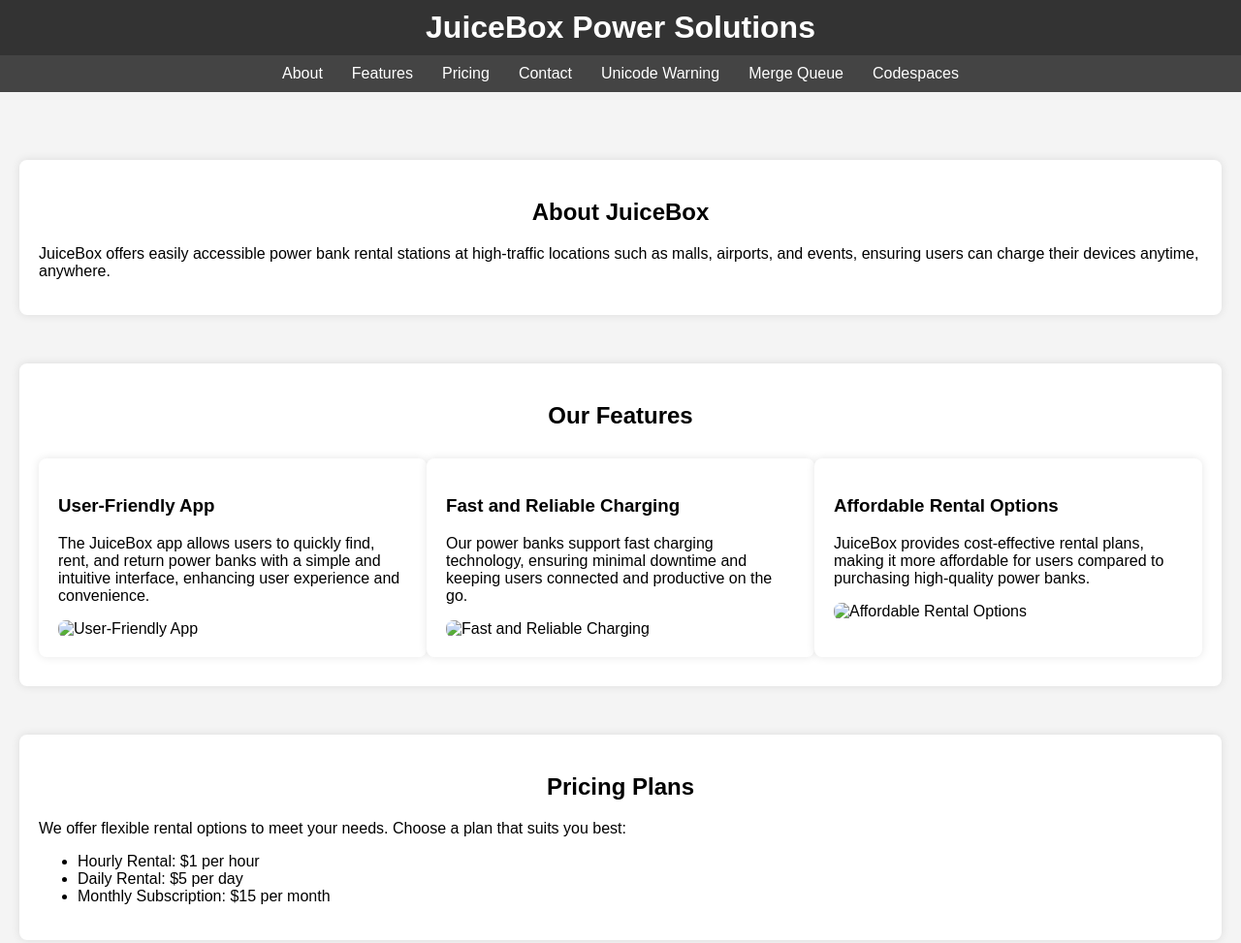
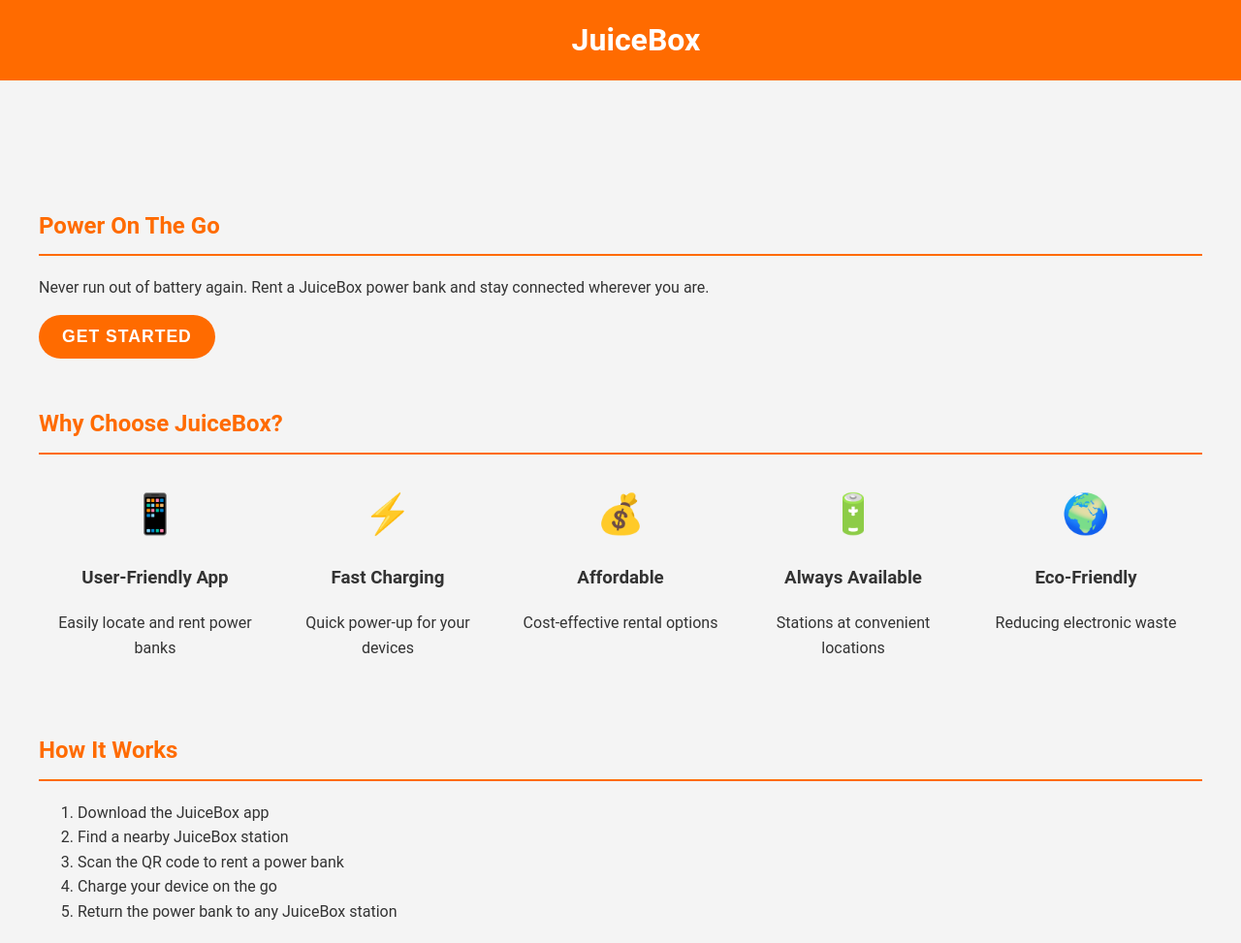
Before and after one commit to SwagCity007/SwagCity007.github.io, a plain HTML site: page index.html in a window 1280 px wide. Shown: the top 973 px of the page at 97% size. Drawn offline with Linux system fonts and the light colour scheme.

Commit message:
Update2 index.html

```diff
--- a/index.html
+++ b/index.html
@@ -3,149 +3,297 @@
 <head>
     <meta charset="UTF-8">
     <meta name="viewport" content="width=device-width, initial-scale=1.0">
-    <title>JuiceBox Power Solutions</title>
+    <title>JuiceBox - Power On The Go</title>
     <style>
+        :root {
+            --primary-color: #FF6B00;
+            --secondary-color: #333;
+            --text-color: #333;
+            --background-color: #f4f4f4;
+        }
+
         body {
-            font-family: Arial, sans-serif;
+            font-family: 'Roboto', sans-serif;
+            line-height: 1.6;
+            color: var(--text-color);
             margin: 0;
             padding: 0;
-            background: #f4f4f4;
+            background-color: var(--background-color);
         }
+
         header {
-            background: #333;
-            color: #fff;
-            padding: 10px 0;
+            background-color: var(--primary-color);
+            color: white;
             text-align: center;
+            padding: 1rem;
+            position: fixed;
+            width: 100%;
+            top: 0;
+            z-index: 1000;
         }
-        header h1 {
-            margin: 0;
+
+        .logo {
+            font-size: 2em;
+            font-weight: bold;
         }
+
         nav {
+            background-color: white;
+            padding: 0.5rem;
+            box-shadow: 0 2px 4px rgba(0,0,0,0.1);
+        }
+
+        nav ul {
+            list-style-type: none;
+            padding: 0;
             display: flex;
             justify-content: center;
-            background: #444;
-            padding: 10px 0;
         }
-        nav a {
-            color: #fff;
+
+        nav ul li {
             margin: 0 15px;
+        }
+
+        nav ul li a {
+            color: var(--secondary-color);
             text-decoration: none;
+            font-weight: bold;
+            transition: color 0.3s;
         }
-        .container {
-            padding: 20px;
+
+        nav ul li a:hover {
+            color: var(--primary-color);
         }
+
+        main {
+            padding: 120px 2rem 2rem;
+            max-width: 1200px;
+            margin: 0 auto;
+        }
+
         .section {
-            margin: 50px 0;
+            margin-bottom: 3rem;
+            opacity: 0;
+            transform: translateY(20px);
+            transition: opacity 0.5s, transform 0.5s;
         }
+
+        .section.animated {
+            opacity: 1;
+            transform: translateY(0);
+        }
+
+        h2 {
+            color: var(--primary-color);
+            border-bottom: 2px solid var(--primary-color);
+            padding-bottom: 10px;
+        }
+
+        .cta-button {
+            background-color: var(--primary-color);
+            color: white;
+            padding: 12px 24px;
+            border: none;
+            border-radius: 25px;
+            font-size: 1.1em;
+            cursor: pointer;
+            transition: background-color 0.3s, transform 0.3s;
+            text-transform: uppercase;
+            font-weight: bold;
+            letter-spacing: 1px;
+        }
+
+        .cta-button:hover {
+            background-color: #FF8C00;
+            transform: translateY(-2px);
+        }
+
         .infographic {
             display: flex;
             justify-content: space-around;
             flex-wrap: wrap;
+            margin-top: 20px;
         }
-        .infographic div {
-            width: 30%;
-            padding: 20px;
-            background: #fff;
-            margin: 10px 0;
-            border-radius: 8px;
-            box-shadow: 0 0 10px rgba(0, 0, 0, 0.1);
+
+        .infographic-item {
+            text-align: center;
+            margin: 10px;
+            flex-basis: calc(20% - 20px);
+            transition: transform 0.3s;
         }
-        .infographic img {
-            max-width: 100%;
-            border-radius: 8px;
+
+        .infographic-item:hover {
+            transform: scale(1.05);
         }
-        .about, .features, .pricing, .contact, .unicode-warning, .merge-queue, .codespaces {
-            background: #fff;
-            padding: 20px;
-            border-radius: 8px;
-            box-shadow: 0 0 10px rgba(0, 0, 0, 0.1);
+
+        .infographic-icon {
+            font-size: 2.5em;
+            color: var(--primary-color);
+            margin-bottom: 10px;
         }
-        .about h2, .features h2, .pricing h2, .contact h2, .unicode-warning h2, .merge-queue h2, .codespaces h2 {
+
+        #map {
+            height: 400px;
+            width: 100%;
+            background-color: #eee;
+            margin-top: 20px;
+            border-radius: 10px;
+            overflow: hidden;
+        }
+
+        footer {
+            background-color: var(--secondary-color);
+            color: white;
             text-align: center;
+            padding: 1rem;
+            margin-top: 2rem;
         }
-        footer {
-            text-align: center;
-            padding: 20px;
-            background: #333;
-            color: #fff;
+
+        @media (max-width: 768px) {
+            nav ul {
+                flex-direction: column;
+                align-items: center;
+            }
+
+            nav ul li {
+                margin: 10px 0;
+            }
+
+            .infographic-item {
+                flex-basis: calc(50% - 20px);
+            }
         }
     </style>
 </head>
 <body>
     <header>
-        <h1>JuiceBox Power Solutions</h1>
+        <div class="logo">JuiceBox</div>
     </header>
+
     <nav>
-        <a href="#about">About</a>
-        <a href="#features">Features</a>
-        <a href="#pricing">Pricing</a>
-        <a href="#contact">Contact</a>
-        <a href="#unicode-warning">Unicode Warning</a>
-        <a href="#merge-queue">Merge Queue</a>
-        <a href="#codespaces">Codespaces</a>
+        <ul>
+            <li><a href="#home">Home</a></li>
+            <li><a href="#about">About</a></li>
+            <li><a href="#how-it-works">How It Works</a></li>
+            <li><a href="#locations">Locations</a></li>
+            <li><a href="#contact">Contact</a></li>
+        </ul>
     </nav>
-    <div class="container">
-        <section id="about" class="about section">
-            <h2>About JuiceBox</h2>
-            <p>JuiceBox offers easily accessible power bank rental stations at high-traffic locations such as malls, airports, and events, ensuring users can charge their devices anytime, anywhere.</p>
+
+    <main>
+        <section id="home" class="section">
+            <h2>Power On The Go</h2>
+            <p>Never run out of battery again. Rent a JuiceBox power bank and stay connected wherever you are.</p>
+            <button class="cta-button">Get Started</button>
         </section>
-        <section id="features" class="features section">
-            <h2>Our Features</h2>
+
+        <section id="about" class="section">
+            <h2>Why Choose JuiceBox?</h2>
             <div class="infographic">
-                <div>
+                <div class="infographic-item">
+                    <div class="infographic-icon">📱</div>
                     <h3>User-Friendly App</h3>
-                    <p>The JuiceBox app allows users to quickly find, rent, and return power banks with a simple and intuitive interface, enhancing user experience and convenience.</p>
-                    <img src="/api/placeholder/400/300" alt="User-Friendly App">
+                    <p>Easily locate and rent power banks</p>
                 </div>
-                <div>
-                    <h3>Fast and Reliable Charging</h3>
-                    <p>Our power banks support fast charging technology, ensuring minimal downtime and keeping users connected and productive on the go.</p>
-                    <img src="/api/placeholder/400/300" alt="Fast and Reliable Charging">
+                <div class="infographic-item">
+                    <div class="infographic-icon">⚡</div>
+                    <h3>Fast Charging</h3>
+                    <p>Quick power-up for your devices</p>
                 </div>
-                <div>
-                    <h3>Affordable Rental Options</h3>
-                    <p>JuiceBox provides cost-effective rental plans, making it more affordable for users compared to purchasing high-quality power banks.</p>
-                    <img src="/api/placeholder/400/300" alt="Affordable Rental Options">
+                <div class="infographic-item">
+                    <div class="infographic-icon">💰</div>
+                    <h3>Affordable</h3>
+                    <p>Cost-effective rental options</p>
+                </div>
+                <div class="infographic-item">
+                    <div class="infographic-icon">🔋</div>
+                    <h3>Always Available</h3>
+                    <p>Stations at convenient locations</p>
+                </div>
+                <div class="infographic-item">
+                    <div class="infographic-icon">🌍</div>
+                    <h3>Eco-Friendly</h3>
+                    <p>Reducing electronic waste</p>
                 </div>
             </div>
         </section>
-        <section id="pricing" class="pricing section">
-            <h2>Pricing Plans</h2>
-            <p>We offer flexible rental options to meet your needs. Choose a plan that suits you best:</p>
-            <ul>
-                <li>Hourly Rental: $1 per hour</li>
-                <li>Daily Rental: $5 per day</li>
-                <li>Monthly Subscription: $15 per month</li>
-            </ul>
+
+        <section id="how-it-works" class="section">
+            <h2>How It Works</h2>
+            <ol>
+                <li>Download the JuiceBox app</li>
+                <li>Find a nearby JuiceBox station</li>
+                <li>Scan the QR code to rent a power bank</li>
+                <li>Charge your device on the go</li>
+                <li>Return the power bank to any JuiceBox station</li>
+            </ol>
         </section>
-        <section id="contact" class="contact section">
-            <h2>Contact Us</h2>
-            <p>If you have any questions or need support, feel free to contact us:</p>
-            <p>Email: <a href="mailto:contact.juicebox1@gmail.com">contact.juicebox1@gmail.com</a></p>
-            <p>Phone: <a href="tel:+16159870686">(615) 987-0686</a></p>
-            <p>Address: 12653 Old Hickory Blvd, Cane Ridge, TN 37013</p>
+
+        <section id="locations" class="section">
+            <h2>Find a JuiceBox Near You</h2>
+            <div id="map">
+                <!-- Map will be inserted here by JavaScript -->
+            </div>
         </section>
-        <section id="unicode-warning" class="unicode-warning section">
-            <h2>Warning about Bidirectional Unicode Text</h2>
-            <p>A warning is now displayed when a file's contents include bidirectional Unicode text. Such text can be interpreted or compiled differently than it appears in a user interface. For example, hidden, bidirectional Unicode characters can be used to swap segments of text in a file. This can cause code to appear one way and be interpreted or compiled another way.</p>
-            <p>This security issue is the topic of the Common Vulnerabilities and Exposures (CVE) publication: CVE-2021-42574. If your use of bidirectional Unicode characters is intentional and not malformed, you can ignore the warning.</p>
-            <p>To review a file for which this warning is displayed, open it in an editor that will display the hidden, bidirectional Unicode characters, like Visual Studio Code which highlights the characters by default. Then, verify that the characters are necessary and not disguising text that will be interpreted or compiled differently than it appears.</p>
-            <p>For more information, refer to <a href="https://example.com">Trojan Source: Invisible Source Code Vulnerabilities</a>.</p>
+
+        <section id="contact" class="section">
+            <h2>Get In Touch</h2>
+            <form id="contact-form">
+                <input type="text" placeholder="Name" required>
+                <input type="email" placeholder="Email" required>
+                <textarea placeholder="Message" required></textarea>
+                <button type="submit" class="cta-button">Send Message</button>
+            </form>
         </section>
-        <section id="merge-queue" class="merge-queue section">
-            <h2>Pull Request Merge Queue</h2>
-            <p>Pull Request Merge Queue is now available in limited beta. Maintaining high velocity and keeping your main branch green can be a challenge today. Many repositories try to do this by requiring all pull requests be up to date with the main branch before merging. This ensures the main branch is never updated to a commit that has not passed all required status checks, but forces developers to update (or rebase) their pull request branches multiple times and then wait for status checks to complete before trying to merge again. On some projects, status checks can take 30 or more minutes and if another pull request gets merged during this time, the process starts over (for everyone). This can have a significant impact on the overall velocity of the team and make it harder for developers to move onto their next task.</p>
-            <p>Merge Queue provides the benefits of requiring pull request branches to be up to date before merging, but without requiring developers to go through this process.</p>
-        </section>
-        <section id="codespaces" class="codespaces section">
-            <h2>New Codespaces Features</h2>
-            <p>GitHub Codespaces allows teams and organizations to spin-up developer environments directly from a browser or through Visual Studio Code, without the hassle of setting up a brand new environment tailored to a specific repository.</p>
-            <p>We've been hard at work since our general availability announcement in August making Codespaces the best way for you to develop software, which is why we're so happy to announce several new features at GitHub Universe 2021.</p>
-            <p>We know that many developers use the gh CLI to speed up or fully automate daily tasks, and we've received dozens of requests to add Codespaces support to the CLI. As of today, the gh codespace (or gh cs for those saving keystrokes) command now allows developers to manage their codespaces from the GitHub CLI. In addition to codespace creation, listing, and starting/stopping, users can forward ports, set port visibility, SSH into their codespaces, and copy files to/from their codespaces.</p>
-        </section>
-    </div>
+    </main>
+
     <footer>
-        &copy; 2024 JuiceBox Power Solutions LLC. All rights reserved.
+        <p>&copy; 2024 JuiceBox. All rights reserved.</p>
     </footer>
+
+    <script>
+        document.addEventListener('DOMContentLoaded', function() {
+            // Smooth scrolling
+            document.querySelectorAll('a[href^="#"]').forEach(anchor => {
+                anchor.addEventListener('click', function (e) {
+                    e.preventDefault();
+                    document.querySelector(this.getAttribute('href')).scrollIntoView({
+                        behavior: 'smooth'
+                    });
+                });
+            });
+
+            // Animations
+            const sections = document.querySelectorAll('.section');
+            const observer = new IntersectionObserver((entries) => {
+                entries.forEach(entry => {
+                    if (entry.isIntersecting) {
+                        entry.target.classList.add('animated');
+                    }
+                });
+            });
+
+            sections.forEach(section => {
+                observer.observe(section);
+            });
+
+            // Map placeholder
+            const mapPlaceholder = document.createElement('div');
+            mapPlaceholder.style.width = '100%';
+            mapPlaceholder.style.height = '100%';
+            mapPlaceholder.style.display = 'flex';
+            mapPlaceholder.style.alignItems = 'center';
+            mapPlaceholder.style.justifyContent = 'center';
+            mapPlaceholder.style.backgroundColor = '#e0e0e0';
+            mapPlaceholder.textContent = 'Map API will be integrated here';
+            document.getElementById('map').appendChild(mapPlaceholder);
+
+            // Contact form submission (simulated)
+            document.getElementById('contact-form').addEventListener('submit', function(e) {
+                e.preventDefault();
+                alert('Thank you for your message. We will get back to you soon!');
+            });
+        });
+    </script>
 </body>
 </html>
```
